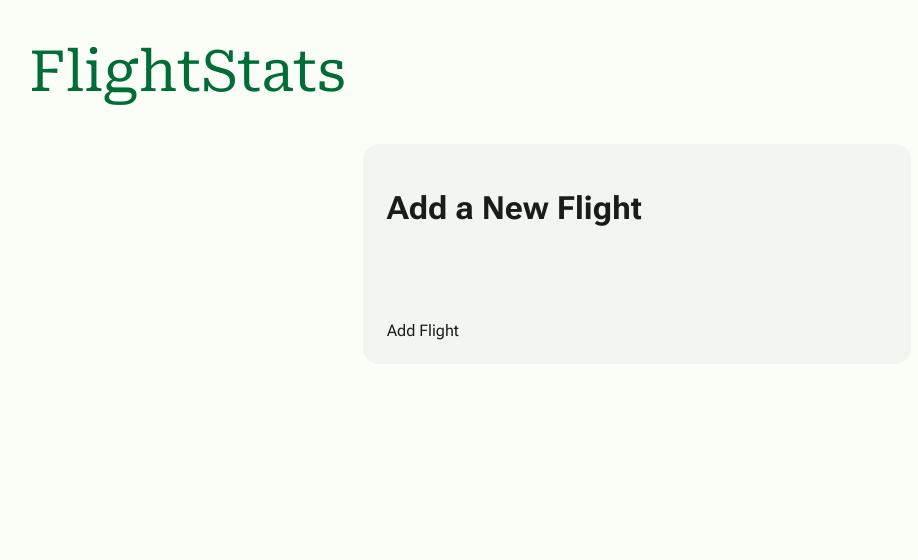
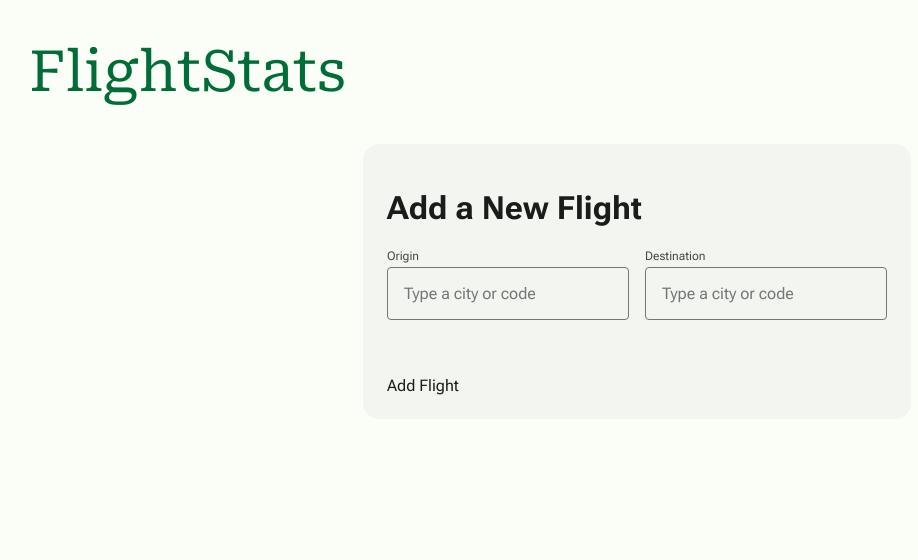
Before and after one commit to JurianOnderwater/FlightStats, a Flask app: page /add in a window 1280 px wide. Shown: the top 560 px of the page, without its empty margins (3-921 px from the left). Run offline with Flask 3, Linux system fonts and the light colour scheme; some libraries are stand-ins or nearby versions.

Commit message:
searchable airports by city

```diff
--- a/static/css/style.css
+++ b/static/css/style.css
@@ -256,10 +256,43 @@
     flex-direction: column;
     gap: 16px;
 }
+/* Add these new rules to style.css */
+.input-row {
+    display: flex;
+    gap: 16px; /* Space between the two input fields */
+}
+
+.input-group {
+    flex: 1; /* This makes each group take up equal space */
+    display: flex;
+    flex-direction: column;
+    gap: 4px;
+}
+
+/* Find your existing .styled-input rule and remove the "width" property */
+.styled-input {
+    /* width: 100%; */ /* REMOVE THIS LINE */
+    padding: 16px;
+    border: 1px solid var(--md-sys-color-outline);
+    border-radius: 4px;
+    font-family: 'Roboto Flex', sans-serif;
+    font-size: 16px;
+    background-color: transparent;
+    color: var(--md-sys-color-on-surface);
+}
+.styled-input:focus {
+    outline: 2px solid var(--md-sys-color-primary);
+    border-color: var(--md-sys-color-primary);
+}
+
 .form-actions {
     display: flex;
     justify-content: flex-end;
     margin-top: 16px;
+}
+.add-form label {
+    font-size: 12px;
+    color: var(--md-sys-color-on-surface-variant);
 }
 
 /* --- Flight Overview Page --- */
--- a/templates/add_flight.html
+++ b/templates/add_flight.html
@@ -5,9 +5,21 @@
 <div class="form-card">
     <h1>Add a New Flight</h1>
     <form class="add-form" id="add-form">
-        <md-outlined-text-field label="Origin (IATA Code)" name="origin" maxlength="3" required></md-outlined-text-field>
-        <md-outlined-text-field label="Destination (IATA Code)" name="destination" maxlength="3" required></md-outlined-text-field>
+        <div class="input-row">
+            <div class="input-group">
+                <label for="origin-input">Origin</label>
+                <input class="styled-input" type="text" id="origin-input" list="airport-list" placeholder="Type a city or code" required>
+            </div>
+            <div class="input-group">
+                <label for="destination-input">Destination</label>
+                <input class="styled-input" type="text" id="destination-input" list="airport-list" placeholder="Type a city or code" required>
+            </div>
+        </div>
+
+        <datalist id="airport-list"></datalist>
+
         <md-outlined-text-field label="Date" type="date" name="date" required></md-outlined-text-field>
+
         <div class="form-actions">
             <md-filled-button type="submit">Add Flight</md-filled-button>
         </div>
@@ -17,23 +29,38 @@
 
 {% block scripts %}
 <script>
-    document.getElementById('add-form').addEventListener('submit', async (event) => {
-        event.preventDefault(); // Prevent the default form submission
+    document.addEventListener('DOMContentLoaded', () => {
+        // --- Populate the datalist with suggestions ---
+        const airportDataString = localStorage.getItem('airportData');
+        if (airportDataString) {
+            const airportData = new Map(JSON.parse(airportDataString));
+            const datalist = document.getElementById('airport-list');
 
-        const form = event.target;
-        const formData = new FormData(form);
+            for (const [iata, data] of airportData.entries()) {
+                const option = document.createElement('option');
+                option.value = iata; // The value when selected is the IATA code
+                // The visible text is more descriptive
+                option.textContent = `${data.city || data.name}, ${data.country} (${iata})`;
+                datalist.appendChild(option);
+            }
+        }
 
-        const newFlight = {
-            origin: formData.get('origin').toUpperCase(),
-            destination: formData.get('destination').toUpperCase(),
-            date: formData.get('date')
-            // Note: distance will be calculated when the map is rendered.
-        };
+        // --- Handle form submission ---
+        const addForm = document.getElementById('add-form');
+        addForm.addEventListener('submit', async (event) => {
+            event.preventDefault();
+            const originIata = document.getElementById('origin-input').value.toUpperCase();
+            const destinationIata = document.getElementById('destination-input').value.toUpperCase();
 
-        await addFlight(newFlight);
+            const newFlight = {
+                origin: originIata,
+                destination: destinationIata,
+                date: addForm.date.value
+            };
 
-        // Redirect to the flight list after adding
-        window.location.href = "{{ url_for('view_flights') }}";
+            await addFlight(newFlight);
+            window.location.href = "{{ url_for('view_flights') }}";
+        });
     });
 </script>
 {% endblock %}
```
Also changed, not shown: static/js/map.js (+9 -1 lines).
